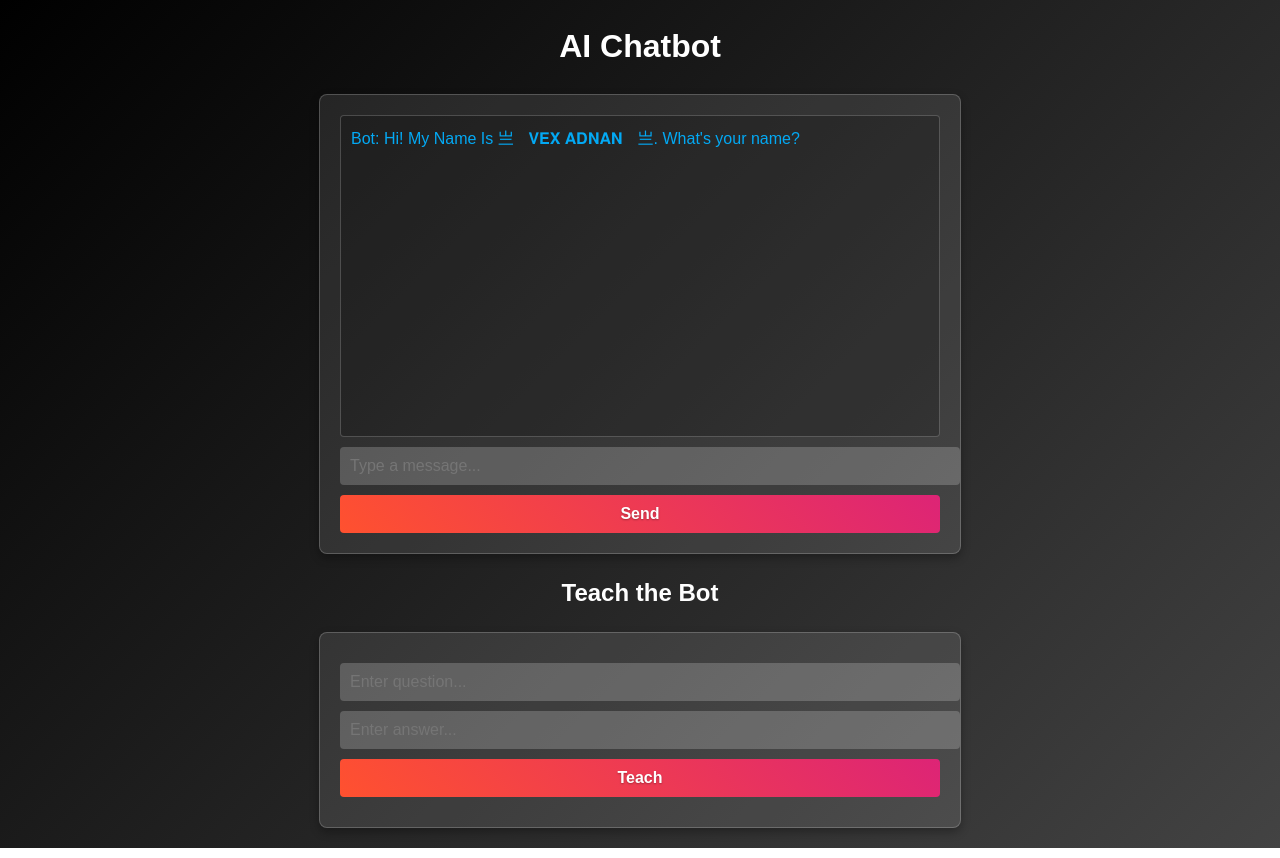
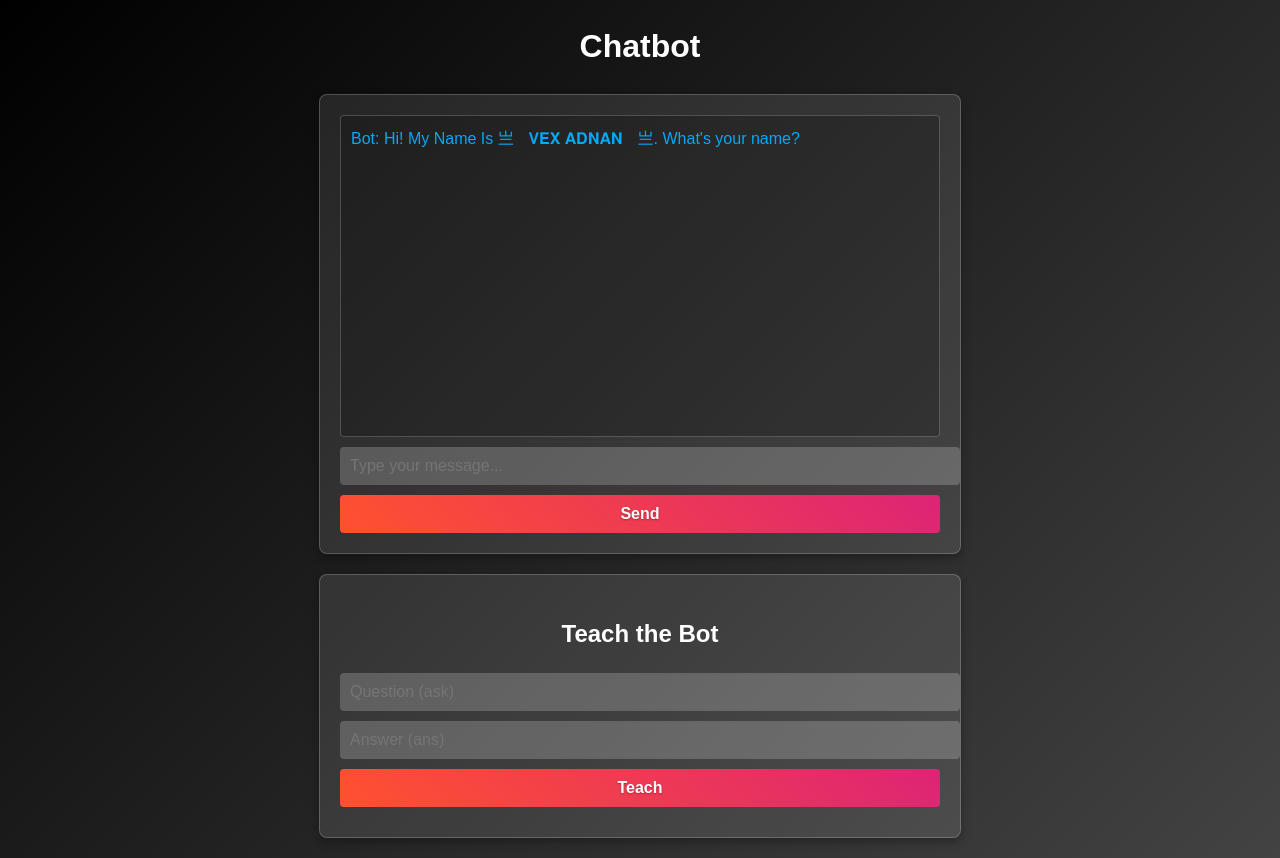
Before and after one commit to MR-AYAN-CHOWDHURY/Simsimi2.0, a website: page public/index.html in a window 1280 px wide. Drawn offline with Linux system fonts and the light colour scheme.

Commit message:
Update index.html

```diff
--- a/public/index.html
+++ b/public/index.html
@@ -3,32 +3,32 @@
 <head>
   <meta charset="UTF-8">
   <meta name="viewport" content="width=device-width, initial-scale=1.0">
-    <title>Chatbot with Teaching Mode</title>
+  <title>亗ㅤ𝐕𝐄𝐗 𝐀𝐃𝐍𝐀𝐍ㅤ亗 -Chatbot</title>
   <link rel="stylesheet" href="styles.css">
 </head>
 <body>
+  <h1>Chatbot</h1>
 
-    <h1>AI Chatbot</h1>
 
   <div id="chat-container">
     <div id="chat-box"></div>
     <form id="chat-form">
-            <input type="text" id="chat-input" placeholder="Type a message..." required>
+      <input type="text" id="chat-input" placeholder="Type your message..." autocomplete="off" required />
       <button type="submit">Send</button>
     </form>
   </div>
 
+
+  <div id="teach-container">
     <h2>Teach the Bot</h2>
-    <div id="teach-container">
     <form id="teach-form">
-            <input type="text" id="teach-ask" placeholder="Enter question..." required>
-            <input type="text" id="teach-ans" placeholder="Enter answer..." required>
+      <input type="text" id="teach-ask" placeholder="Question (ask)" autocomplete="off" required />
+      <input type="text" id="teach-ans" placeholder="Answer (ans)" autocomplete="off" required />
       <button type="submit">Teach</button>
     </form>
     <div id="teach-response"></div>
   </div>
 
   <script src="script.js"></script>
-
 </body>
 </html>
```
Lines whose indentation alone changed are shown as unchanged.
